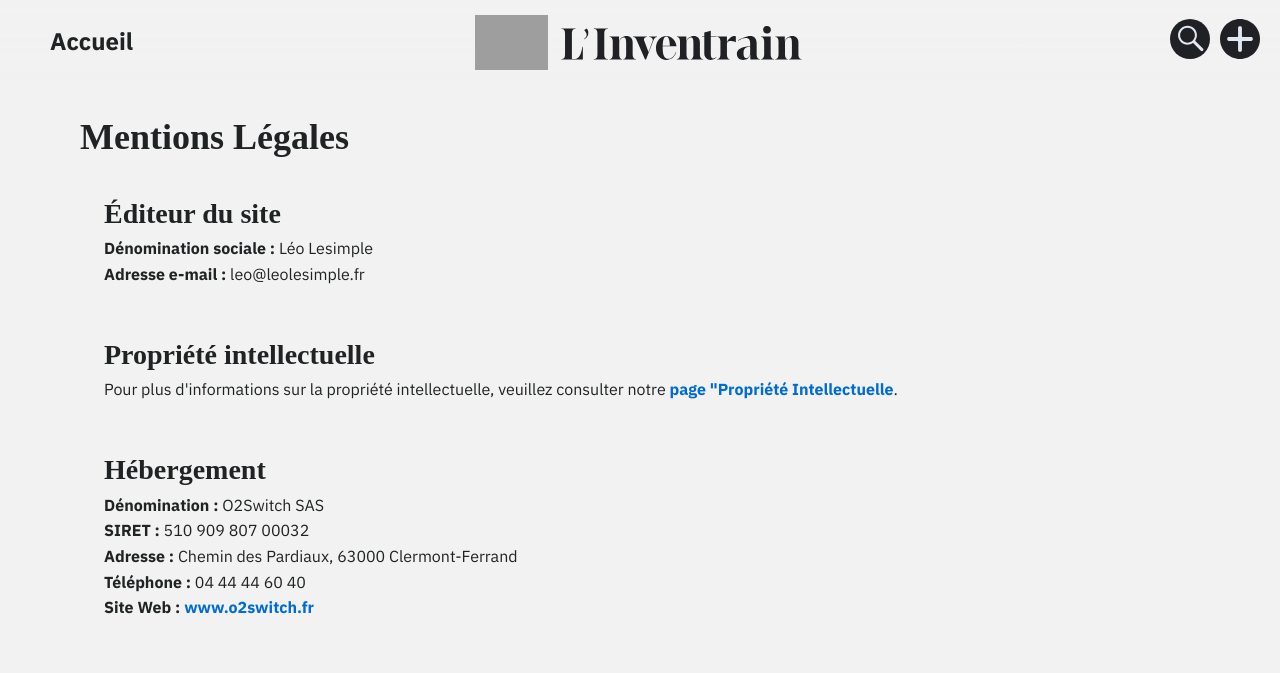
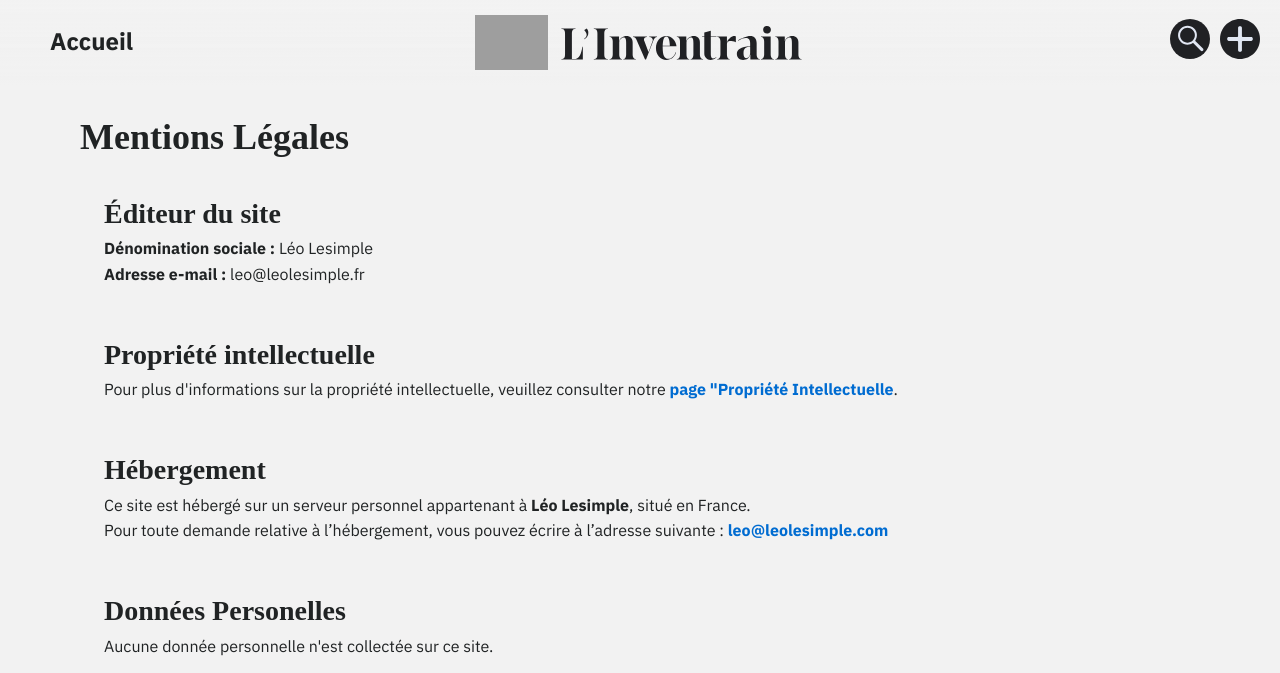
Before and after one commit to leolesimple/Inventrain, a PHP site: page /legal/mentions.php in a window 1280 px wide. Shown: the top 673 px of the page. Run offline with PHP 8.4, Linux system fonts and the light colour scheme; some web fonts are replaced; grey boxes are pictures that could not be loaded.

Commit message:
:wheelchair: (conn.php, details.php, index.php, mentions.php, robots.txt, searchResults.php, serieInfos.json) - Refactor database connection, improve error handling, update legal information, and add robots.txt

```diff
--- a/docs/index.php
+++ b/docs/index.php
@@ -15,6 +15,7 @@ $ext = "../"
     <meta name="theme-color" content="#F2F2F2">
     <meta name="msapplication-navbutton-color" content="#F2F2F2">
     <meta name="apple-mobile-web-app-status-bar-style" content="#F2F2F2">
+    <link rel="canonical" href="https://linventrain.leolesimple.fr/docs/index.php">
 
     <link rel="apple-touch-icon" sizes="57x57" href="<?php echo $ext; ?>img/favicon/apple-icon-57x57.png">
     <link rel="apple-touch-icon" sizes="60x60" href="<?php echo $ext; ?>img/favicon/apple-icon-60x60.png">
--- a/legal/mentions.php
+++ b/legal/mentions.php
@@ -61,27 +61,11 @@ include $ext . "assets/includes/nav.php";
     <section class="legalContent">
         <h2>Hébergement</h2>
         <p>
-            <strong>Dénomination : </strong>
-            O2Switch SAS
+            Ce site est hébergé sur un serveur personnel appartenant à <strong>Léo Lesimple</strong>, situé en France.
         </p>
         <p>
-            <strong>SIRET : </strong>
-            510 909 807 00032
-        </p>
-        <p>
-            <strong>Adresse : </strong>
-            Chemin des Pardiaux,
-            63000 Clermont-Ferrand
-        </p>
-        <p>
-            <strong>Téléphone : </strong>
-            04 44 44 60 40
-        </p>
-        <p>
-            <strong>Site Web :</strong>
-            <a href="https://www.o2switch.fr" target="_blank" rel="noopener noreferrer">
-                www.o2switch.fr
-            </a>
+            Pour toute demande relative à l’hébergement, vous pouvez écrire à l’adresse suivante :
+            <a href="mailto:leo@leolesimple.com">leo@leolesimple.com</a>
         </p>
     </section>
     <section class="legalContent">
--- a/logic/details.php
+++ b/logic/details.php
@@ -294,9 +294,11 @@ if (isset($_GET['id'])) {
         }
     } else {
         echo "<p>Aucun train trouvé.</p>";
+        http_response_code(404);
         return;
     }
 } else {
     echo "<p>ID de train non spécifié.</p>";
+    http_response_code(404);
     return;
 }
--- a/logic/searchResults.php
+++ b/logic/searchResults.php
@@ -118,6 +118,7 @@ if (count($result) > 0) {
         }
         $icon_array = strtolower($icon_array);
         $icon = $lineIcons[$icon_array]['src'] ?? 'default_icon.svg';
+        //echo $icon_array;
 
         if ($livree == "IDFM") {
             $badgeLivree = "blueBadge";
```
Also changed, not shown: assets/json/serieInfos.json (+5 -2 lines), robots.txt (added, +12 -0 lines).
